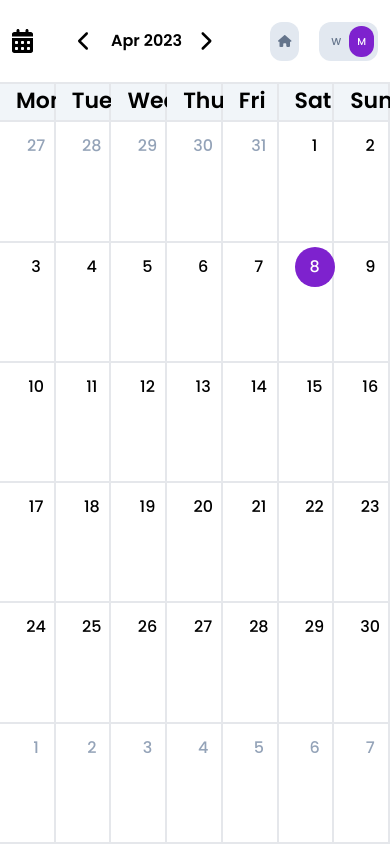
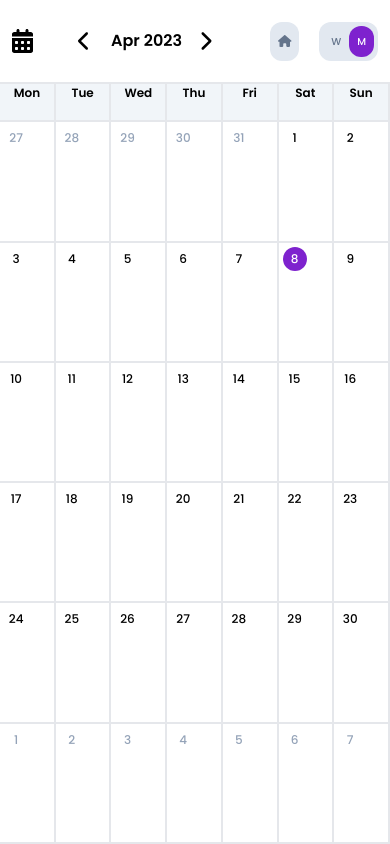
Before and after one commit to itsDaiton/calendar-app, a React (Vite) app: page / in a window 390 px wide. Built offline with nearby package versions, Linux system fonts and the light colour scheme.

Commit message:
responsive calendar (week/month view)

```diff
--- a/src/components/ButtonMore.tsx
+++ b/src/components/ButtonMore.tsx
@@ -6,9 +6,9 @@ type ButtonMoreProps = {
 
 const ButtonMore = ({ setShowModalEvents }: ButtonMoreProps) => {
   return (
-    <div className='w-full flex justify-center mt-1'>
+    <div className='w-full flex justify-center'>
     <button
-      className='text-blue-500 font-medium hover:text-blue-700 cursor-pointer'
+      className='text-blue-500 font-medium hover:text-blue-700 cursor-pointer md:text-[14px] es:text-[12px] text-[10px]'
       onClick={() => setShowModalEvents(true)}
     >
       More...
--- a/src/components/Calendar.tsx
+++ b/src/components/Calendar.tsx
@@ -124,7 +124,8 @@ const Calendar = () => {
   return (
     <div className='w-[100vw] h-[90vh]'>
       <div className={`h-full ${view === 'week' ? 'overflow-scroll' : ''}`}>
-        <div className={`flex flex-row justify-center items-center font-poppins font-semibold text-[22px]
+        <div className={`flex flex-row justify-center items-center font-poppins font-semibold
+        lg:text-[22px] md:text-[18px] sm:text-[16px] es:text-[14px] text-[12px]
         ${view === 'week' ? 'h-[4%]' : 'h-[5%]'}`}
         >
           {view === 'month' ?
--- a/src/components/EventBox.tsx
+++ b/src/components/EventBox.tsx
@@ -18,9 +18,9 @@ const EventBox = ({ event, start, end, setSelectedEvent, setShowModalSingleEvent
           setShowModalSingleEvent(true)
         }}
       >
-        <span>
+        <p className='overflow-hidden whitespace-nowrap lg:text-[14px] md:text-[12px] text-[10px]'>
           {`${event.title} (${start} - ${end})`}
-        </span>
+        </p>
       </div>
   )
 }
--- a/src/components/MonthCell.tsx
+++ b/src/components/MonthCell.tsx
@@ -85,13 +85,13 @@ const MonthCell = ({ date, numberOfRows, isCurrentMonth, isToday, year, week, mo
 
   return (
     <div
-      className={`w-[14.28%] px-4 flex justify-start font-poppins text-[16px] font-medium border-b-2 border-r-2 flex-col
+      className={`w-[14.28%] md:px-4 px-1 flex justify-start font-poppins md:text-[16px] es:text-[14px] text-[12px] font-medium border-b-2 border-r-2 flex-col
       ${isCurrentMonth ? 'text-black' : 'text-slate-400'}
       ${numberOfRows === 6 ? 'h-1/6' : 'h-1/5'}`}
       onClick={addEvent}
     >
       <div
-        className={`w-[10px] h-[10px] p-5 mt-1 flex items-center justify-center rounded-full cursor-default
+        className={`md:w-[10px] w-[5px] md:h-[10px] h-[5px] md:p-5 p-3 mt-1 flex items-center justify-center rounded-full cursor-default
         ${isToday ? 'bg-purple-700 text-white' : ''}`}
       >
         <p>{date.date()}</p>
--- a/src/components/MonthDayName.tsx
+++ b/src/components/MonthDayName.tsx
@@ -7,7 +7,7 @@ type MonthDayNameProps = {
 
 const MonthDayName = ({ view, day }: MonthDayNameProps) => {
   return (
-    <p className={`w-[14.28%] h-full px-4 text-center border-r-2 bg-slate-100 ${view === 'month' ? 'border-b-2' : ''}`}>
+    <p className={`w-[14.28%] h-full lg:px-4 px-0 text-center border-r-2 bg-slate-100 ${view === 'month' ? 'border-b-2' : ''}`}>
       {day.value}
     </p>
   )
--- a/src/components/WeekCell.tsx
+++ b/src/components/WeekCell.tsx
@@ -56,7 +56,7 @@ const WeekCell = ({ hours, index, year, month, week, view }: CalendarCellProps)
               setShowModalOperationsAdd(true)
             }}
           >
-            <span className='z-50'>
+            <span className='z-50 sm:text-[14px] es:text-[12px] text-[10px]'>
               {index % 7 === 0 ? hour.add(1, 'hour').format('HH:mm') : ''}
             </span>
           </div>
--- a/src/components/WeekDayName.tsx
+++ b/src/components/WeekDayName.tsx
@@ -9,7 +9,7 @@ type WeekDayNameProps = {
 const WeekDayName = ({ view, isCurrentMonth, date }: WeekDayNameProps) => {
   return (
     <p
-    className={`w-[14.28%] h-full px-4 text-center border-r-2 bg-slate-100
+    className={`w-[14.28%] h-full lg:px-4 px-0 text-center border-r-2 bg-slate-100
     ${view === 'month' ? 'border-b-2' : ''}
     ${isCurrentMonth ? 'text-black' : 'text-slate-400'}`}
   >
--- a/src/components/WeekDayValue.tsx
+++ b/src/components/WeekDayValue.tsx
@@ -9,9 +9,10 @@ type WeekDayValueProps = {
 const WeekDayValue = ({ date, isToday, isCurrentMonth }: WeekDayValueProps) => {
   return (
     <div
-      className='w-[14.28%] h-full px-4 rounded text-center border-r-2 border-b-2 bg-slate-100 flex justify-center items-center pb-2'
+      className='w-[14.28%] h-full lg:px-4 px-0 rounded text-center border-r-2 border-b-2 bg-slate-100 flex justify-center items-center pb-2
+      lg:text-[22px] md:text-[18px] sm:text-[16px] es:text-[14px] text-[12px]'
     >
-      <div className={`w-[35px] h-[35px] rounded-full flex justify-center items-center
+      <div className={`md:w-[35px] w-[25px] md:h-[35px] h-[25px] rounded-full flex justify-center items-center
       ${isToday ? 'bg-purple-700 text-white' : ''}
       ${isCurrentMonth ? 'text-black' : 'text-slate-400'}`}>
         <p>
--- a/src/components/WeekEvent.tsx
+++ b/src/components/WeekEvent.tsx
@@ -21,9 +21,9 @@ const Event = ({ event, height, top, width, left, eventsPerDay, setSelectedEvent
         setShowModalSingleEvent(true)
       }}
     >
-      <div>
+      <div className='overflow-hidden whitespace-nowrap '>
         {eventsPerDay > 2 ? '' :
-        <div>
+        <div className='lg:block hidden'>
           <p>{event.title}</p>
           <p>{event.from.format('HH:mm')} - {event.to.format('HH:mm')}</p>
         </div>
```
